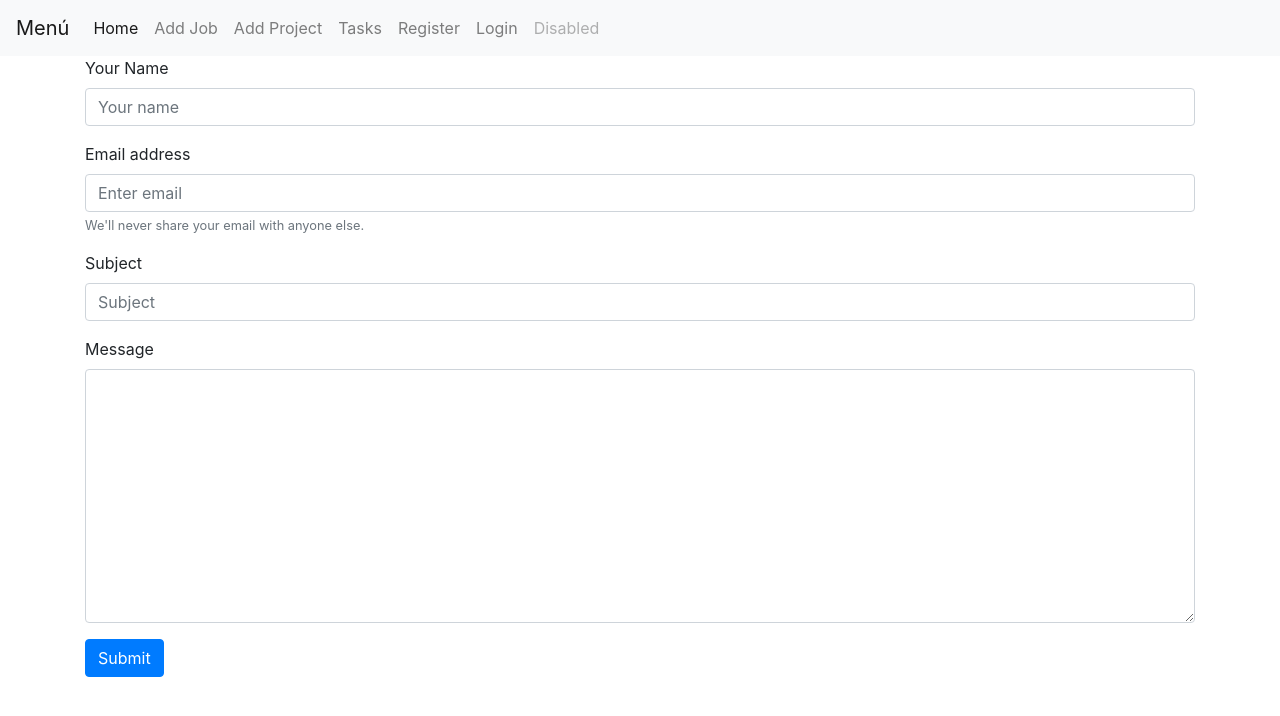
After one commit to isaacBats/curso-php, a PHP site: template project/views/contact.twig in a window 1280 px wide. The commit adds this page. Shown: the top 716 px of the page. Run offline with PHP 8.4, Linux system fonts and the light colour scheme; the template is opened without the code that fills it, so the values that code supplies are empty; some libraries are stand-ins or nearby versions.

Commit message:
form contact and function

```diff
--- a/project/composer.json
+++ b/project/composer.json
@@ -20,6 +20,7 @@
         "franzl/whoops-middleware": "^1.1",
         "monolog/monolog": "^1.24",
         "robmorgan/phinx": "^0.11.1",
-        "symfony/console": "^4.3"
+        "symfony/console": "^4.3",
+        "swiftmailer/swiftmailer": "^6.2"
     }
 }
--- /dev/null
+++ b/project/views/contact.twig
@@ -0,0 +1,26 @@
+{% extends "layout.twig" %}
+{% block title %} Contact {% endblock %}
+{% block content %}
+  <section>
+    <form action="/contact/send" method="post">
+      <div class="form-group">
+        <label for="Name">Your Name</label>
+        <input type="text" class="form-control" id="Name" placeholder="Your name" name="name">
+      </div>
+      <div class="form-group">
+        <label for="email">Email address</label>
+        <input type="email" class="form-control" id="email" aria-describedby="emailHelp" placeholder="Enter email" name="email">
+        <small id="emailHelp" class="form-text text-muted">We'll never share your email with anyone else.</small>
+      </div>
+      <div class="form-group">
+        <label for="subuject">Subject</label>
+        <input type="text" placeholder="Subject" name="subject" class="form-control">
+      </div>
+      <div class="form-group">
+        <label for="message">Message</label>
+        <textarea name="message" id="message" cols="30" rows="10" class="form-control"></textarea>
+      </div>
+      <button type="submit" class="btn btn-primary">Submit</button>
+    </form>
+  </section>
+{% endblock %}
```
Also changed, not shown: project/app/Controllers/ContactController.php (added, +39 -0 lines), project/public/index.php (+11 -0 lines), 1 other file.
